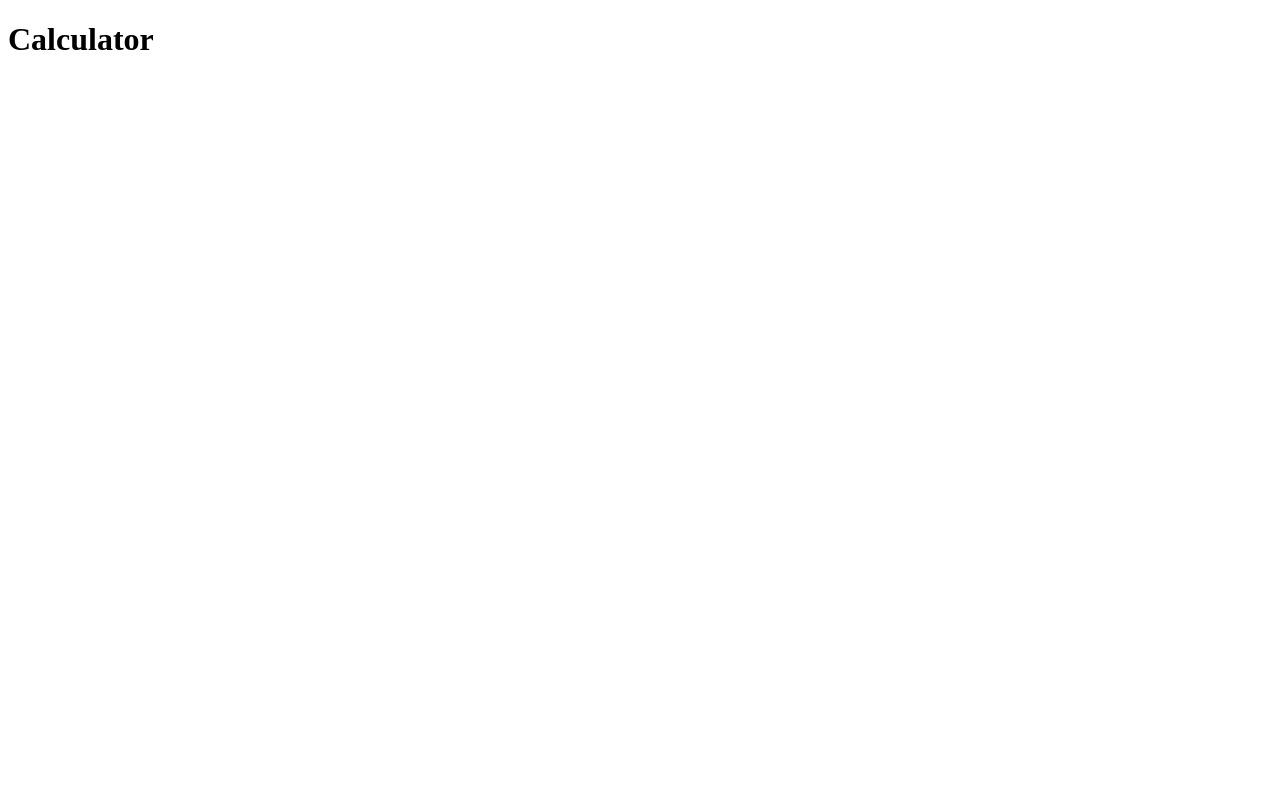
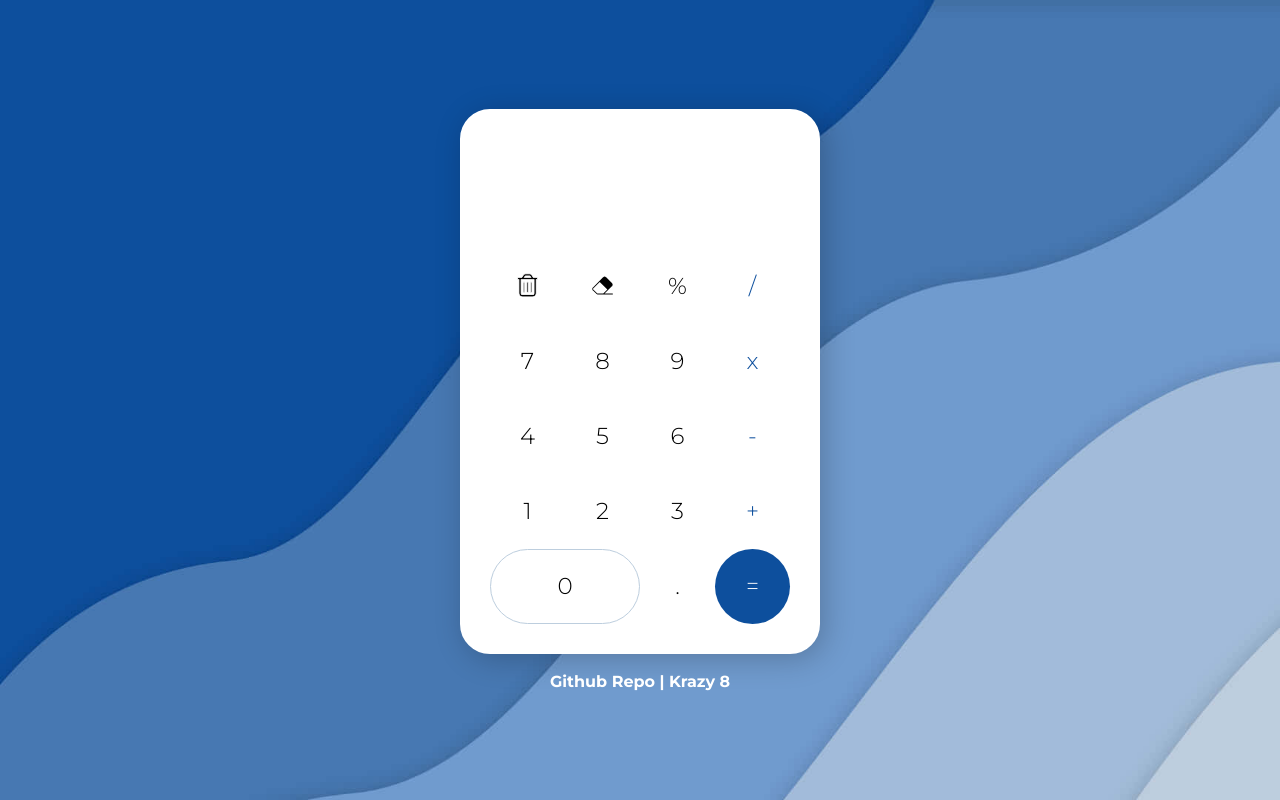
Before and after one commit to crazy-e8/Calculator, a plain HTML site: page index.html in a window 1280 px wide. Drawn offline with Linux system fonts and the light colour scheme.

Commit message:
implemented a beautiful ui, forgot to commit any of it

```diff
--- a/index.html
+++ b/index.html
@@ -3,9 +3,64 @@
   <head>
     <meta charset="UTF-8" />
     <meta name="viewport" content="width=device-width, initial-scale=1.0" />
+    <link rel="stylesheet" href="styles/body-style.css" />
+    <link rel="stylesheet" href="styles/header-style.css" />
+    <script
+      src="https://kit.fontawesome.com/e062e11abd.js"
+      crossorigin="anonymous"></script>
+    <script src="scripts/keys-functionality.js"></script>
+    <script src="scripts/operations.js"></script>
     <title>Calculator</title>
   </head>
   <body>
-    <h1>Calculator</h1>
+    <div class="wrapper">
+      <header>
+        <div class="equation-wrapper"></div>
+        <div class="result-wrapper"></div>
+      </header>
+
+      <main>
+        <div class="keys-wrapper">
+          <div class="keys-operators-top">
+            <button class="key" id="clear-all">
+              <i class="fa-regular fa-trash-can"></i>
+            </button>
+            <button class="key" id="delete">
+              <i class="fa-solid fa-eraser"></i>
+            </button>
+            <button class="key" id="modulo">%</button>
+            <button class="key" id="divide">/</button>
+          </div>
+          <div class="board">
+            <div class="keys-numbers">
+              <button class="key" id="number9">9</button>
+              <button class="key" id="number8">8</button>
+              <button class="key" id="number7">7</button>
+              <button class="key" id="number6">6</button>
+              <button class="key" id="number5">5</button>
+              <button class="key" id="number4">4</button>
+              <button class="key" id="number3">3</button>
+              <button class="key" id="number2">2</button>
+              <button class="key" id="number1">1</button>
+              <button class="key" id="dot">.</button>
+              <button class="key" id="number0">0</button>
+            </div>
+            <div class="keys-operators-left">
+              <button class="key" id="multiply">x</button>
+              <button class="key" id="substract">-</button>
+              <button class="key" id="add">+</button>
+              <button class="key" id="equals">=</button>
+            </div>
+          </div>
+        </div>
+      </main>
+    </div>
+
+    <footer>
+      <p class="credits">
+        <a href="https://github.com/crazy-e8/Calculator">Github Repo</a> |
+        <a href="https://github.com/crazy-e8">Krazy 8</a>
+      </p>
+    </footer>
   </body>
 </html>
--- a/style.css
+++ /dev/null
@@ -1,5 +0,0 @@
-* {
-  box-sizing: border-box;
-  padding: 0;
-  margin: 0;
-}
--- /dev/null
+++ b/styles/body-style.css
@@ -0,0 +1,124 @@
+@import url("https://fonts.googleapis.com/css2?family=Montserrat:ital,wght@0,100..900;1,100..900&display=swap");
+:root {
+  --key-size: 75px;
+  --board-size: calc(var(--key-size) * 4);
+}
+
+* {
+  box-sizing: border-box;
+  padding: 0;
+  margin: 0;
+  color: white;
+  font-family: "Montserrat", sans-serif;
+  font-weight: 300;
+  font-size: 1.2rem;
+}
+
+body {
+  background: url(../assets/background.jpg) no-repeat center;
+  background-size: cover;
+  display: flex;
+  align-items: center;
+  justify-content: center;
+  flex-direction: column;
+  height: 100vh;
+  gap: 0.8em;
+}
+
+.wrapper {
+  background-color: white;
+  box-shadow: rgba(0, 0, 0, 0.215) 5px 5px 30px;
+
+  padding: 25px;
+
+  display: flex;
+  flex-direction: column;
+  justify-content: center;
+  align-items: center;
+  gap: 1em;
+
+  border: 5px solid white;
+  border-radius: 30px;
+}
+
+.wrapper h1 {
+  font-size: 4rem;
+}
+
+.board {
+  display: flex;
+}
+
+.keys-wrapper {
+  width: var(--board-size);
+}
+
+.keys-operators-left {
+  display: flex;
+  flex-direction: column;
+}
+
+.keys-operators-top {
+  display: flex;
+}
+
+.keys-numbers {
+  display: flex;
+  flex-direction: row-reverse;
+  flex-wrap: wrap;
+}
+
+#number0 {
+  flex-basis: calc(var(--key-size) * 2);
+  border: 1px solid #bdcede;
+}
+
+.fa-solid {
+  color: black;
+  -webkit-text-stroke: 2px white;
+}
+
+.fa-regular {
+  color: black;
+  -webkit-text-stroke: 0.8px white;
+}
+
+#equals {
+  background-color: #0d4f9d;
+  color: white;
+}
+
+#multiply,
+#add,
+#substract,
+#divide {
+  color: #0d4f9d;
+}
+
+.key {
+  color: black;
+  border: none;
+  background-color: transparent;
+
+  width: var(--key-size);
+  height: var(--key-size);
+
+  border-radius: 10rem;
+  transition: all 0.2s ease;
+}
+
+.key:hover {
+  background-color: rgba(227, 227, 227, 0.552);
+}
+
+.credits,
+.credits a {
+  font-size: medium;
+  font-weight: 700;
+  color: white;
+  text-decoration: none;
+}
+
+.credits a:hover {
+  text-decoration: underline;
+}
--- /dev/null
+++ b/styles/header-style.css
@@ -0,0 +1,27 @@
+header {
+  display: flex;
+  flex-direction: column;
+  width: 100%;
+  gap: 0.3em;
+}
+
+.equation-wrapper,
+.result-wrapper {
+  display: flex;
+  align-items: center;
+  flex-direction: row-reverse;
+  border-radius: 10px;
+  padding: 8px;
+}
+
+.equation-wrapper {
+  color: rgb(159, 159, 159);
+  font-size: medium;
+  height: 30px;
+}
+
+.result-wrapper {
+  color: black;
+  font-size: 1.3em;
+  height: 50px;
+}
```
Also changed, not shown: assets/background.jpg (added), scripts/keys-functionality.js (added), scripts/operations.js (added).
